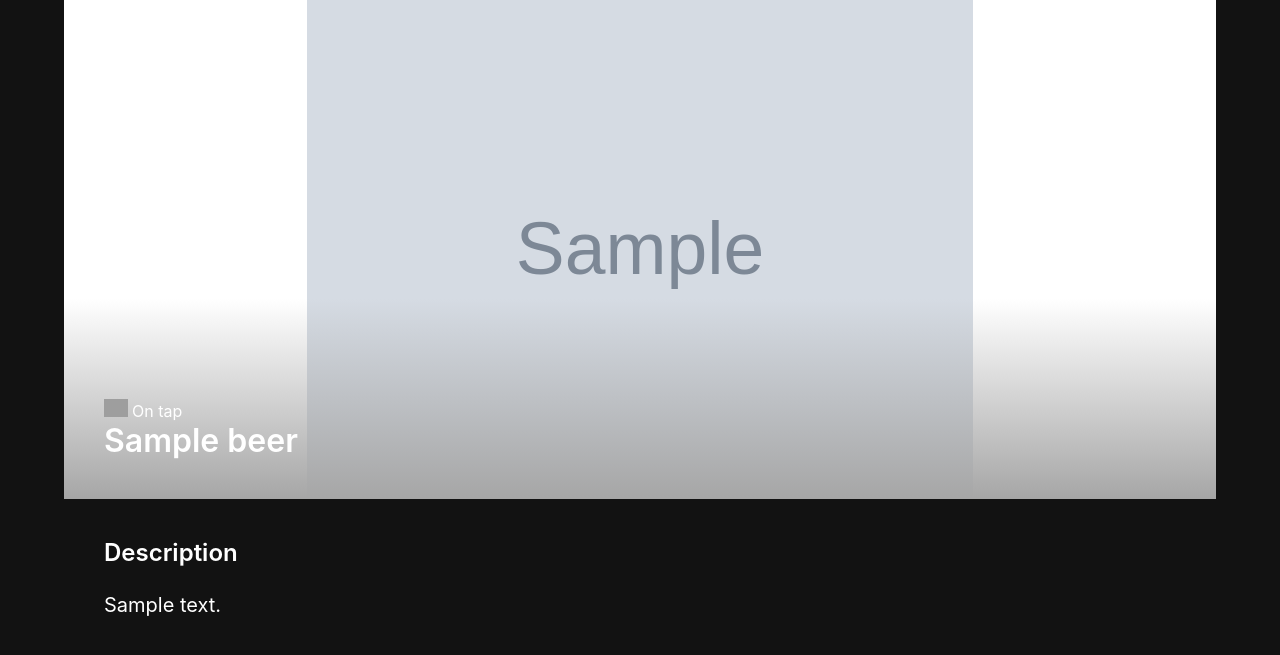
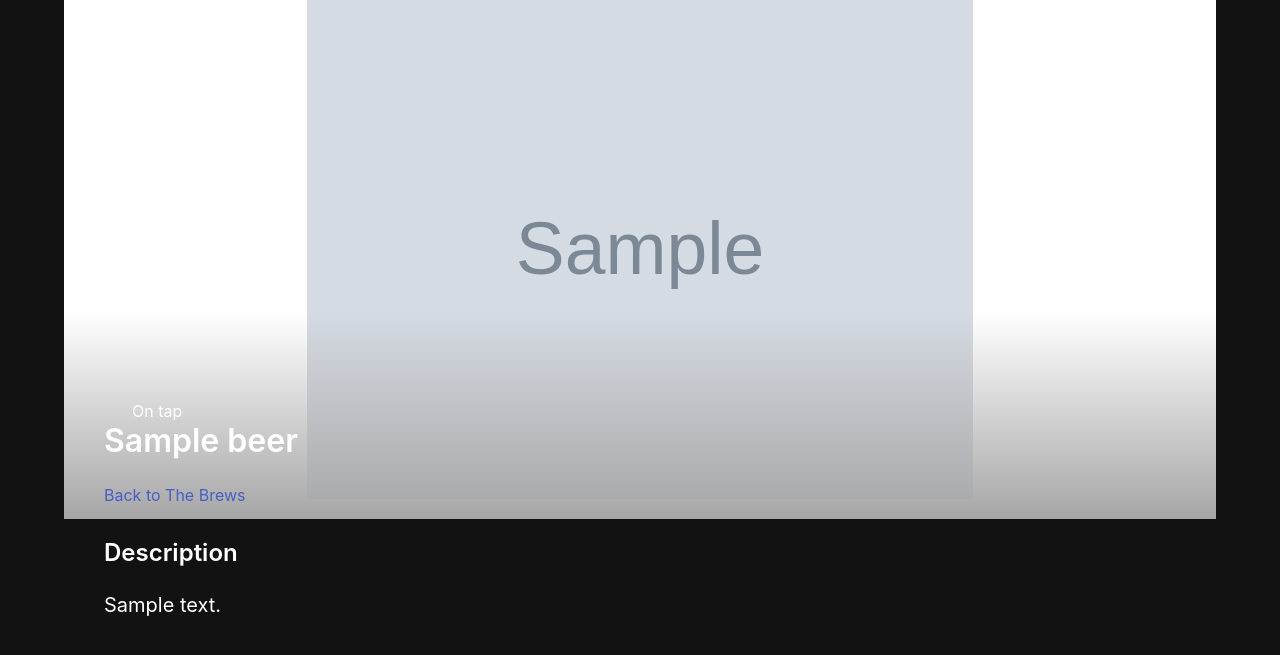
Before and after one commit to prireds174/smooth-hoperator, a Django app: page /beers/1/ in a window 1280 px wide. Shown: the part 53-708 px from the top of the page. Run offline with Django 4.2, Linux system fonts and the light colour scheme; tables that the repository leaves empty hold one stand-in row (values such as "Sample post"); grey boxes marked "Sample" are stand-in pictures; grey boxes are pictures that could not be loaded.

Commit message:
some css

```diff
--- a/main_app/static/styles/main.css
+++ b/main_app/static/styles/main.css
@@ -44,7 +44,7 @@ p {
   left: 0;
   top: 0;
   width: 100%;
-  height: 500px;
+  height: 520px;
   background-color: #ffffff;
   overflow: visible;
 }
@@ -56,13 +56,13 @@ p {
   top: 0;
   left: 0;
   width: 100%;
-  height: 100%;
+  height: 520px;
   z-index: 5;
 }
 
 img {
   width: 100%;
-  height: 100%;
+  height: 500px;
   object-fit: contain;
   object-position: top;
 }
--- a/main_app/templates/base.html
+++ b/main_app/templates/base.html
@@ -9,6 +9,7 @@
         <script src="https://code.jquery.com/jquery-3.6.0.min.js" integrity="sha256-/xUj+3OJU5yExlq6GSYGSHk7tPXikynS7ogEvDej/m4=" crossorigin="anonymous"></script>
         <link rel="stylesheet" href="{% static 'styles/main.css' %}" />
         <script src="{% static 'scripts/main.js' %}" defer></script>
+        <link rel="stylesheet" href="https://cdnjs.cloudflare.com/ajax/libs/font-awesome/5.15.4/css/all.min.css"/>
         <title>Smooth Hoperator - {% block title %}{% endblock %}</title>
     </head>
     <body >
--- a/main_app/templates/beer_detail.html
+++ b/main_app/templates/beer_detail.html
@@ -1,4 +1,5 @@
 {% extends 'base.html' %} {% block content %}
+
 <div class="detail__img">
   <img src="{{beer.img}}" alt="{{beer.name}}" />
 </div>
@@ -6,13 +7,16 @@
   {% if beer.currently_being_poured %}
   <div class="icon-text">
     <span class="icon has-text-info">
-        <img src="https://img.icons8.com/external-justicon-lineal-color-justicon/80/000000/external-beer-st-patricks-day-justicon-lineal-color-justicon.png"/>
+        <i class="fa-solid fa-beer-mug-empty"></i>
     </span>
-    <span> On tap </span>
+    <span>On tap</span>
   </div>
   {% endif %}
   <h1 class="title">{{beer.name}}</h1>
+  <a href="{% url 'beer_list' %}">Back to The Brews</a>
+
 </div>
+
 <div class="detail__container">
   <div class="detail__about">
     <h4 class="title is-4">Description</h4>
@@ -20,4 +24,6 @@
   </div>
 </div>
 
+
+
 {% endblock %}
--- a/main_app/urls.py
+++ b/main_app/urls.py
@@ -7,5 +7,4 @@ urlpatterns = [
     path('beers/', views.BeerList.as_view(), name="beer_list"),
     path('beers/<int:pk>/', views.BeerDetail.as_view(), name="beer_detail")
 
-
 ]
```
